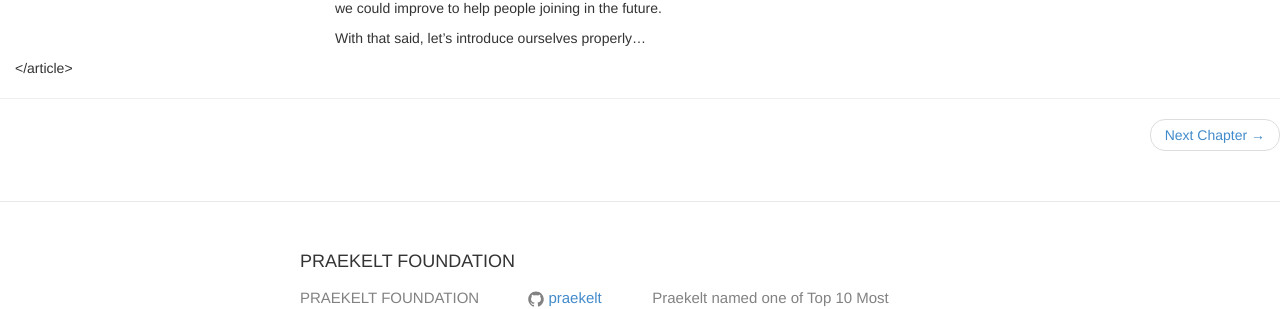
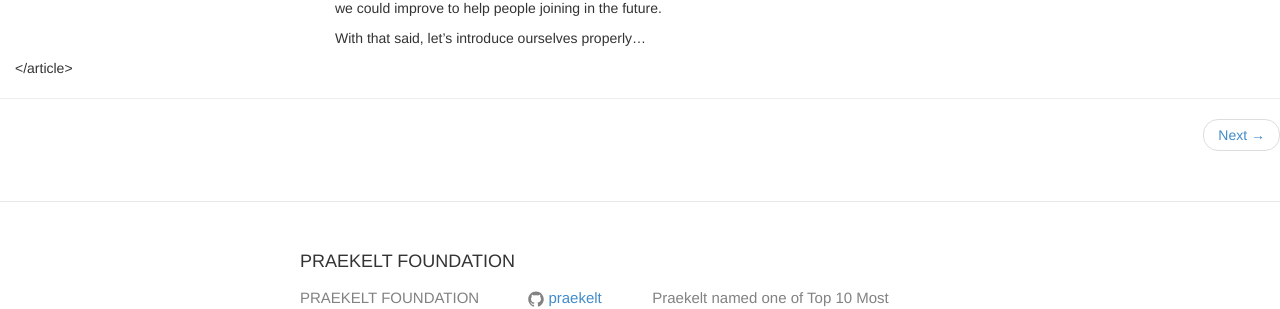
Before and after one commit to praekelt/handbook, a Jekyll site: the page built from index.md, in a window 1280 px wide. Shown: the part 249-558 px from the top of the page. Built offline with Jekyll 4.4.1, drawn with Linux system fonts in a browser that asks for light colours; nearby versions of some CDN libraries.

Commit message:
Removed Chapter from index.md

```diff
--- a/index.md
+++ b/index.md
@@ -31,7 +31,7 @@
 	            <ul class="pager">
 
 	                <li class="next">
-	                    <a href="{{ site.posts[0].previous.url | prepend: site.baseurl | replace: '//', '/' }}" data-toggle="tooltip" data-placement="top" title="{{site.posts[0].previous.title}}">Next Chapter &rarr;</a>
+	                    <a href="{{ site.posts[0].previous.url | prepend: site.baseurl | replace: '//', '/' }}" data-toggle="tooltip" data-placement="top" title="{{site.posts[0].previous.title}}">Next &rarr;</a>
 	                </li>
 	            </ul>
 	</div>
```
